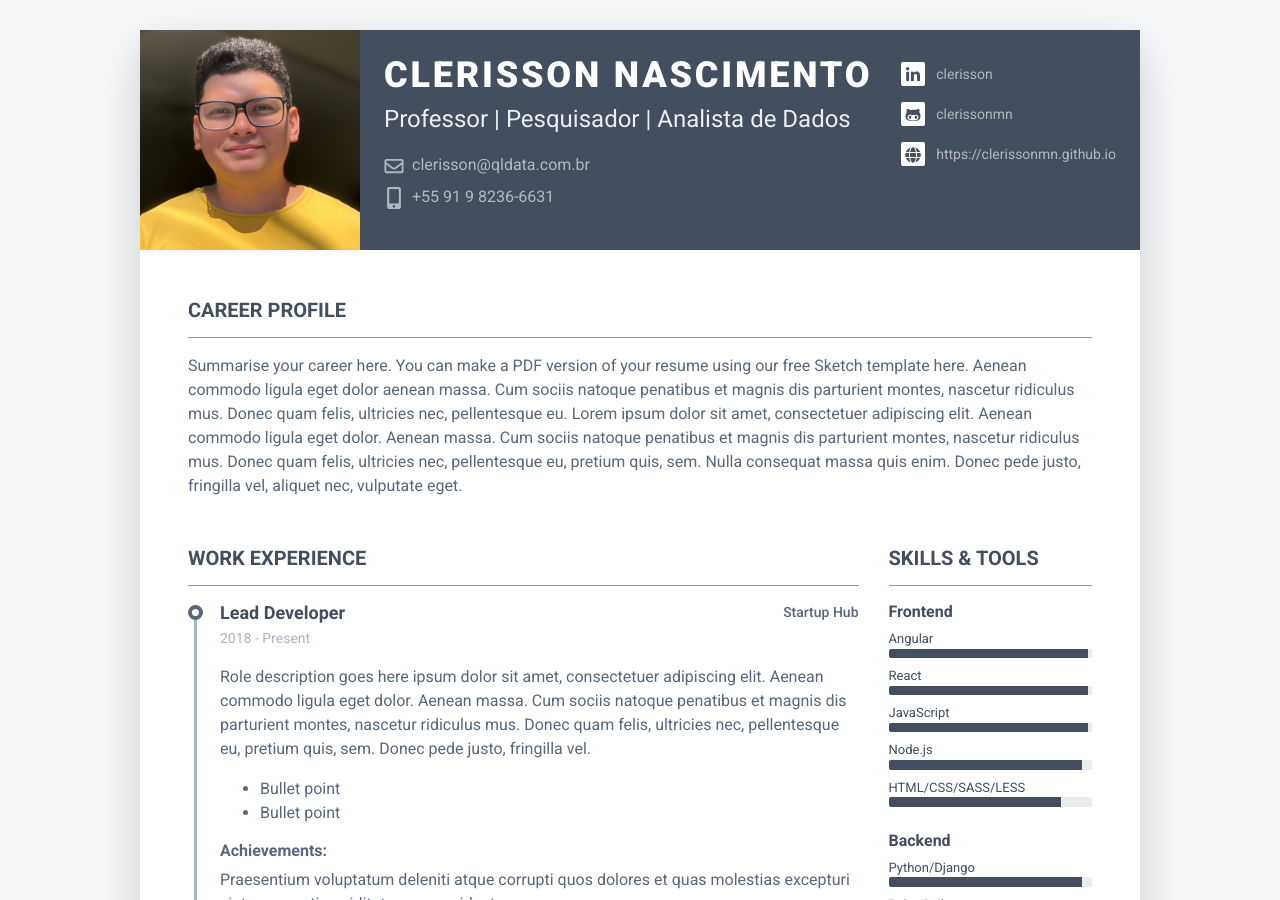
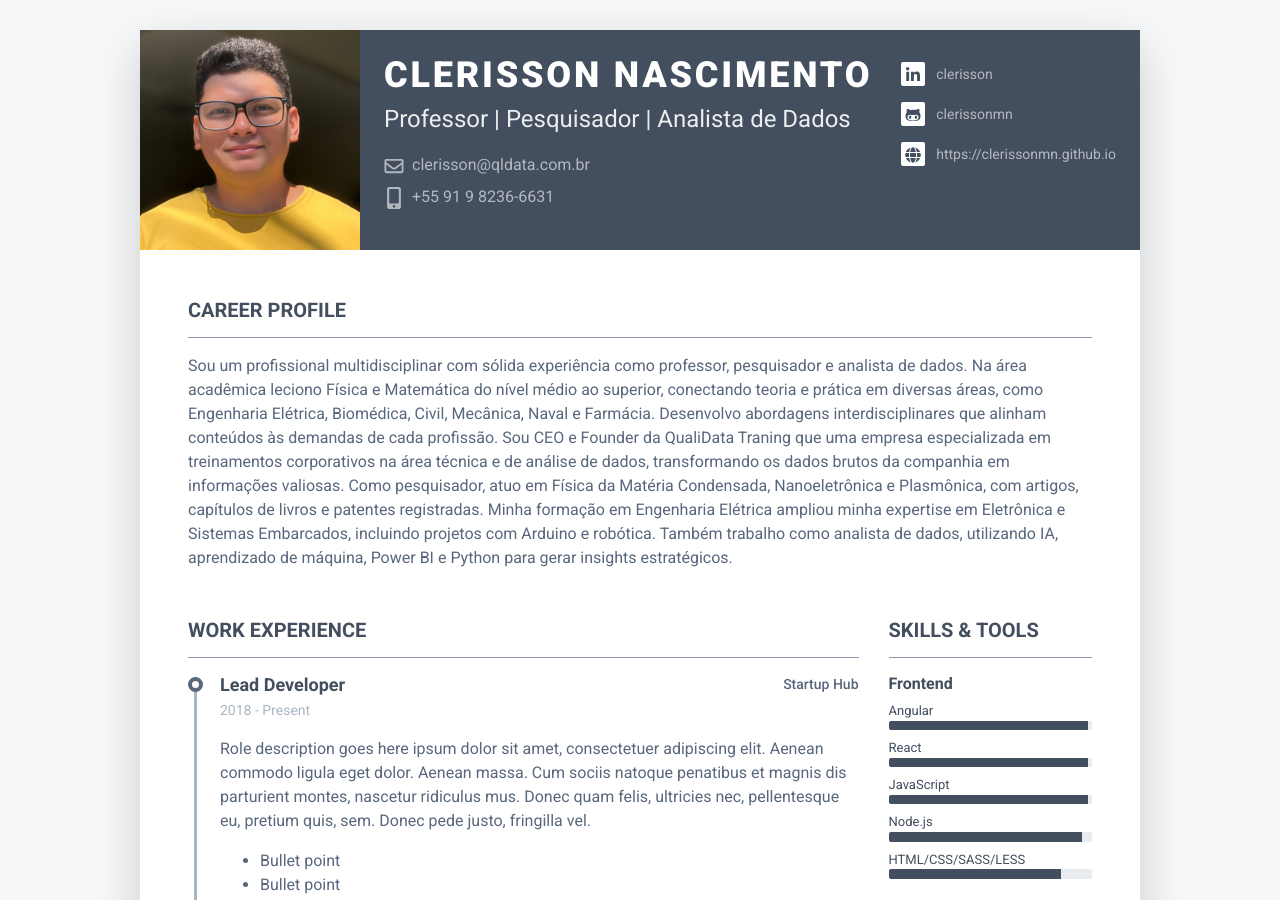
Before and after one commit to clerissonmn/cv, a Jekyll site: the page built from index.markdown, in a window 1280 px wide and 900 px high. Built offline with Jekyll 4.4.1, drawn with Linux system fonts in a browser that asks for light colours; nearby versions of some CDN libraries.

Commit message:
ajustado resumo

```diff
--- a/_data/data.yml
+++ b/_data/data.yml
@@ -34,12 +34,15 @@ interests:
     link:
 
 summary: |
-  Summarise your career here. You can make a PDF version of your resume using our free Sketch template here.
-  Aenean commodo ligula eget dolor aenean massa. Cum sociis natoque penatibus et magnis dis parturient montes, nascetur ridiculus mus.
-  Donec quam felis, ultricies nec, pellentesque eu. Lorem ipsum dolor sit amet, consectetuer adipiscing elit.
-  Aenean commodo ligula eget dolor. Aenean massa. Cum sociis natoque penatibus et magnis dis parturient montes, nascetur ridiculus mus.
-  Donec quam felis, ultricies nec, pellentesque eu, pretium quis, sem.
-  Nulla consequat massa quis enim. Donec pede justo, fringilla vel, aliquet nec, vulputate eget.
+  Sou um profissional multidisciplinar com sólida experiência como professor, pesquisador e analista de dados. Na área acadêmica
+  leciono Física e Matemática do nível médio ao superior, conectando teoria e prática em diversas áreas, como Engenharia Elétrica,
+  Biomédica, Civil, Mecânica, Naval e Farmácia. Desenvolvo abordagens interdisciplinares que alinham conteúdos às demandas de cada
+  profissão. Sou CEO e Founder da QualiData Traning que uma empresa especializada em treinamentos corporativos na área técnica e
+  de análise de dados, transformando os dados brutos da companhia em informações valiosas.  Como pesquisador, atuo em Física da
+  Matéria Condensada, Nanoeletrônica e Plasmônica, com artigos, capítulos de livros e patentes registradas. Minha formação em
+  Engenharia Elétrica ampliou minha expertise em Eletrônica e Sistemas Embarcados, incluindo projetos com Arduino e robótica.
+  Também trabalho como analista de dados, utilizando IA, aprendizado de máquina, Power BI e Python para gerar insights estratégicos.
+
 
 education:
   - degree: MSc in Computer Science
```
